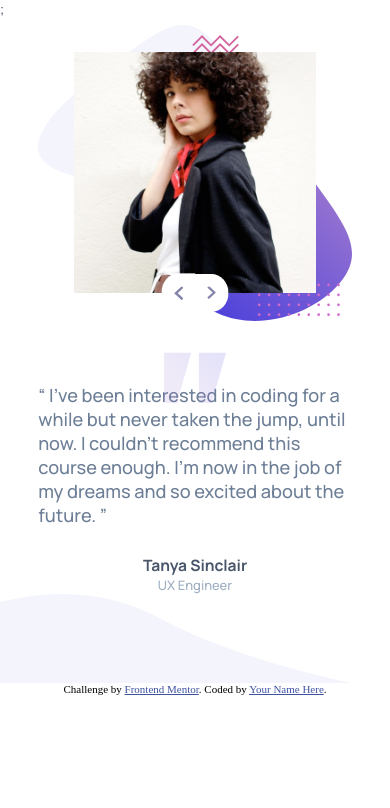
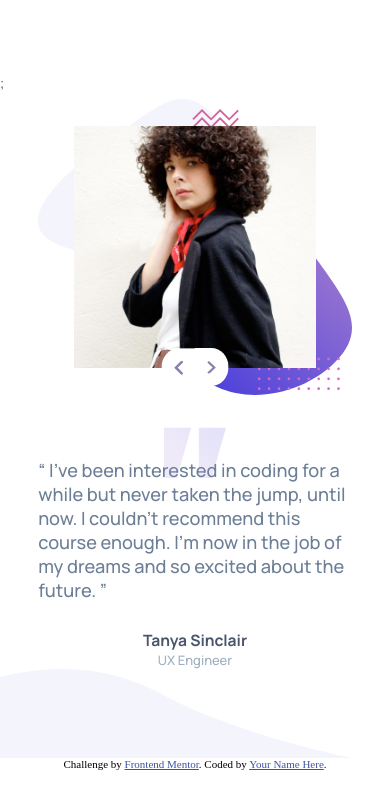
Before and after one commit to bluepersia/coding-bootcamp-testimonials-slider-master, a plain HTML site: page index.html in a window 390 px wide. Drawn offline with Linux system fonts and the light colour scheme.

Commit message:
Mobile done - perfect

```diff
--- a/css/base.css
+++ b/css/base.css
@@ -3,4 +3,9 @@ body {
     padding: 0;
     box-sizing: border-box;
     min-height: 100vh;
+    display: flex;
+    flex-direction: column;
+
+    justify-content: center;
+    align-items:center;
 }
--- a/css/slider.css
+++ b/css/slider.css
@@ -72,6 +72,7 @@
     grid-column: 2 / 3;
 
     width: 11%;
+    max-width: 4.15em;
     padding: 4%;
     position: relative;
 
```
